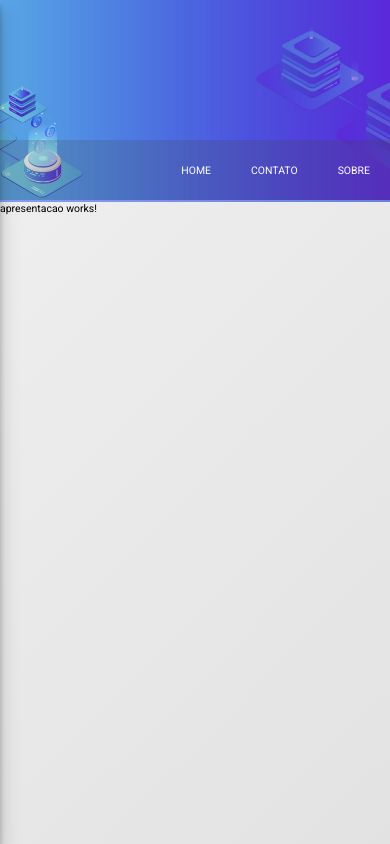
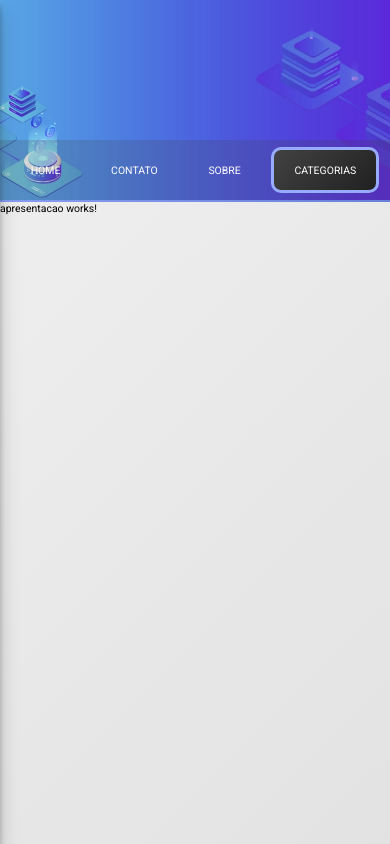
Before and after one commit to TallysHenrike/FabricaDeSoftwaresWeb, an Angular app: page / in a window 390 px wide. Shown: the top 844 px of the page. Built offline with nearby package versions, Linux system fonts and the light colour scheme.

Commit message:
Abrir menú de categorías temporario

```diff
--- a/src/app/cabecalho/cabecalho.component.css
+++ b/src/app/cabecalho/cabecalho.component.css
@@ -30,3 +30,21 @@ a{
     color: var(--cor-padrao);
     font-weight: bold;
 }
+
+.categorias{display: none;}
+
+@media (max-width: 768px) {
+    nav{
+        justify-content: space-evenly;
+    }
+
+    .categorias{
+        display: flex;
+        align-items: center;
+        background-image: linear-gradient(135deg, #424242, #212121);
+        border: 3px solid var(--cor-padrao);
+        border-radius: 10px;
+        height: 45px;
+        box-sizing: border-box;
+    }
+}
--- a/src/app/cabecalho/cabecalho.component.html
+++ b/src/app/cabecalho/cabecalho.component.html
@@ -2,4 +2,5 @@
     <a routerLinkActive="ativo" [routerLink]="['/apresentacao']">HOME</a>
     <a routerLinkActive="ativo" [routerLink]="['/contato']">CONTATO</a>
     <a routerLinkActive="ativo" [routerLink]="['/sobre']">SOBRE</a>
+    <a (click)="mostrarCategorias()" class="categorias">CATEGORIAS</a>
 </nav>
--- a/src/app/cabecalho/cabecalho.component.ts
+++ b/src/app/cabecalho/cabecalho.component.ts
@@ -30,4 +30,8 @@ export class CabecalhoComponent implements OnInit {
 		}
 	}
 
+	mostrarCategorias(): void{
+		document.querySelector('#navegacao').classList.toggle('menu-aberto');
+	}
+
 }
--- a/src/app/principal/catalogo/cartao/cartao.component.css
+++ b/src/app/principal/catalogo/cartao/cartao.component.css
@@ -4,6 +4,14 @@ img{
     height: 100%;
     object-fit: cover;
     border-radius: 10px 0px 0px 10px;
+}
+
+@media (max-width: 768px) {
+    img{
+        max-width: 100%;
+        height: 300px;
+        border-radius: 10px 10px 0px 0px;
+    }
 }
 
 .conteudo{
--- a/src/app/principal/catalogo/catalogo.component.css
+++ b/src/app/principal/catalogo/catalogo.component.css
@@ -6,7 +6,7 @@
 
 .cartao{
     width: 100%;
-    height: 250px;
+    min-height: 250px;
     display: flex;
     margin: 1rem 1rem 0px 1rem;
     background-image: linear-gradient(135deg, #424242, #212121);
@@ -14,6 +14,13 @@
     border-radius: 10px;
 }
 
+@media (max-width: 768px) {
+    .cartao{
+        flex-direction: column;
+        height: initial;
+    }
+}
+
 .cartao *{
     box-sizing: border-box;
 }
--- a/src/app/principal/evento/inscrever/form-usuario/form-usuario.component.css
+++ b/src/app/principal/evento/inscrever/form-usuario/form-usuario.component.css
@@ -11,6 +11,7 @@ h2{
 
 button{
     max-width: 80%;
+    width: 100%;
     min-width: 15rem;
     padding: .5rem;
     background-image: linear-gradient(135deg, #424242, #212121);
```
Also changed, not shown: src/styles.css.
